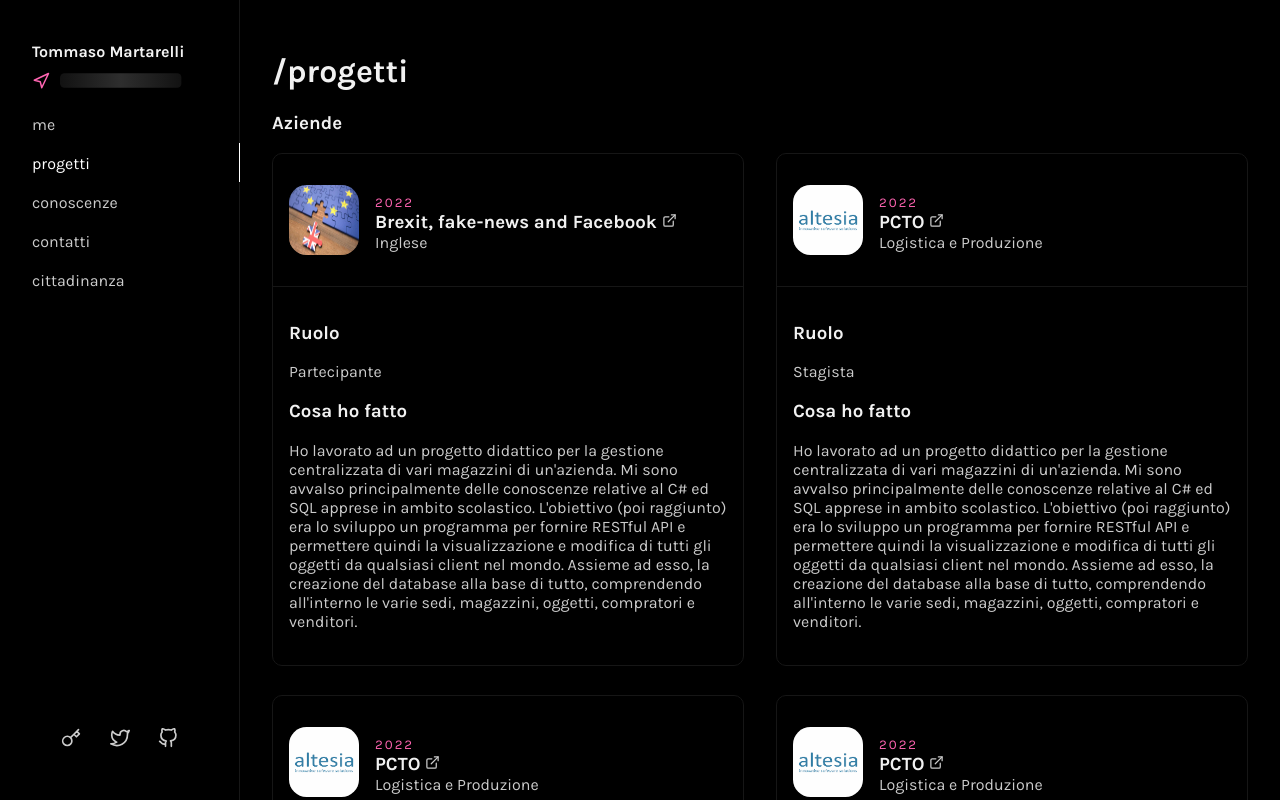
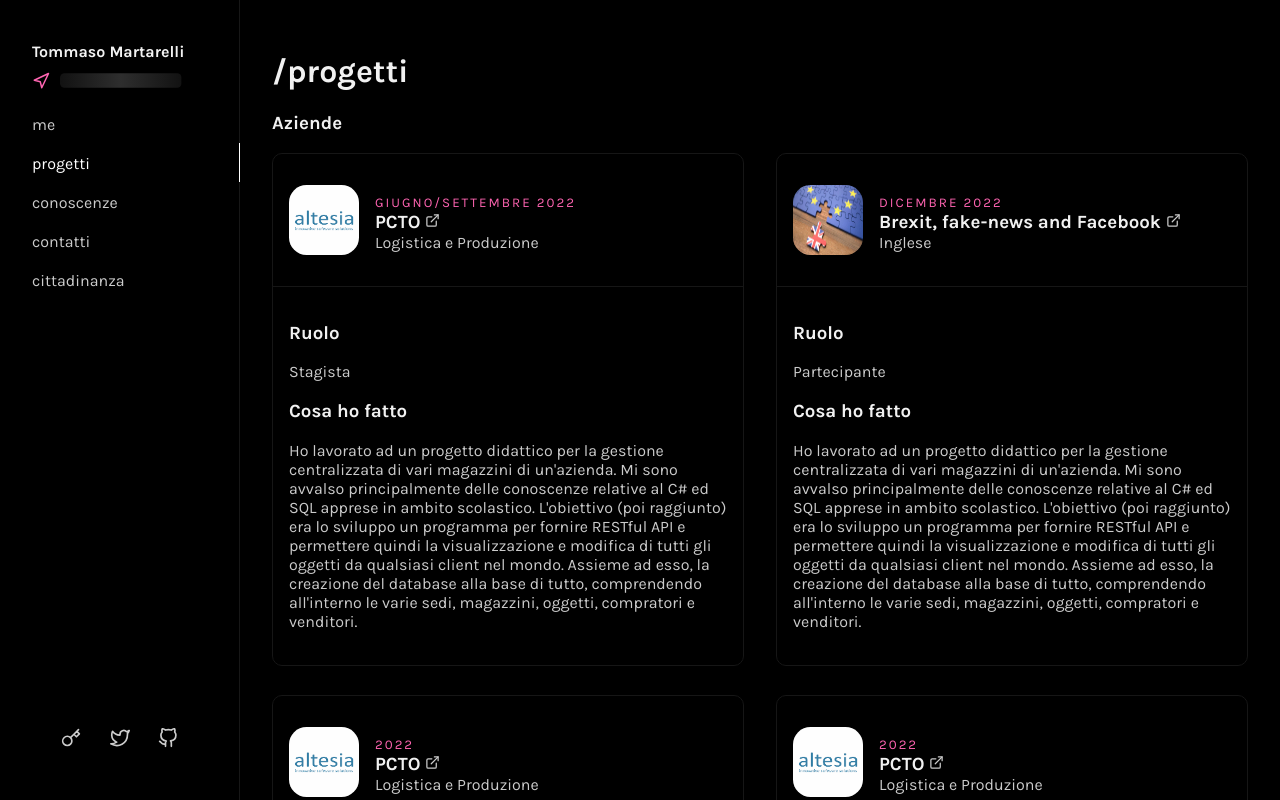
Before and after one commit to Gattp/gattp.github.io, a React (Vite) app: page /where in a window 1280 px wide. Built offline with nearby package versions, Linux system fonts and the light colour scheme; no server answers.

Commit message:
Update Where.tsx

```diff
--- a/src/pages/Where.tsx
+++ b/src/pages/Where.tsx
@@ -19,18 +19,6 @@ const Where = () => {
       <h1>/progetti</h1>
       <h3>Aziende</h3>
       <CoWrapper>
-      <Co
-          url="https://tommasomartarelli.onrender.com/public/AziendaPrincipi.pdf"
-          name="Brexit, fake-news and Facebook"
-          iconReference={Brexit}
-          tagline="Inglese"
-          role={'Partecipante'}
-          what={
-            "Ho lavorato ad un progetto didattico per la gestione centralizzata di vari magazzini di un'azienda. Mi sono avvalso principalmente delle conoscenze relative al C# ed SQL apprese in ambito scolastico. L'obiettivo (poi raggiunto) era lo sviluppo un programma per fornire RESTful API e permettere quindi la visualizzazione e modifica di tutti gli oggetti da qualsiasi client nel mondo. Assieme ad esso, la creazione del database alla base di tutto, comprendendo all'interno le varie sedi, magazzini, oggetti, compratori e venditori."
-          }
-          pretext='ho fatto'
-          when='2022'
-        />
         <Co
           url="https://www.altesia.it/"
           name="PCTO"
@@ -41,7 +29,19 @@ const Where = () => {
             "Ho lavorato ad un progetto didattico per la gestione centralizzata di vari magazzini di un'azienda. Mi sono avvalso principalmente delle conoscenze relative al C# ed SQL apprese in ambito scolastico. L'obiettivo (poi raggiunto) era lo sviluppo un programma per fornire RESTful API e permettere quindi la visualizzazione e modifica di tutti gli oggetti da qualsiasi client nel mondo. Assieme ad esso, la creazione del database alla base di tutto, comprendendo all'interno le varie sedi, magazzini, oggetti, compratori e venditori."
           }
           pretext='ho fatto'
-          when='2022'
+          when='Giugno/Settembre 2022'
+        />
+        <Co
+          url="https://tommasomartarelli.onrender.com/public/LavoroEdCivica_Inglese(BarcanMoscaMandoliniMartarelli).pptx.pdf"
+          name="Brexit, fake-news and Facebook"
+          iconReference={Brexit}
+          tagline="Inglese"
+          role={'Partecipante'}
+          what={
+            "Ho lavorato ad un progetto didattico per la gestione centralizzata di vari magazzini di un'azienda. Mi sono avvalso principalmente delle conoscenze relative al C# ed SQL apprese in ambito scolastico. L'obiettivo (poi raggiunto) era lo sviluppo un programma per fornire RESTful API e permettere quindi la visualizzazione e modifica di tutti gli oggetti da qualsiasi client nel mondo. Assieme ad esso, la creazione del database alla base di tutto, comprendendo all'interno le varie sedi, magazzini, oggetti, compratori e venditori."
+          }
+          pretext='ho fatto'
+          when='Dicembre 2022'
         />
         <Co
           url="https://www.altesia.it/"
```
